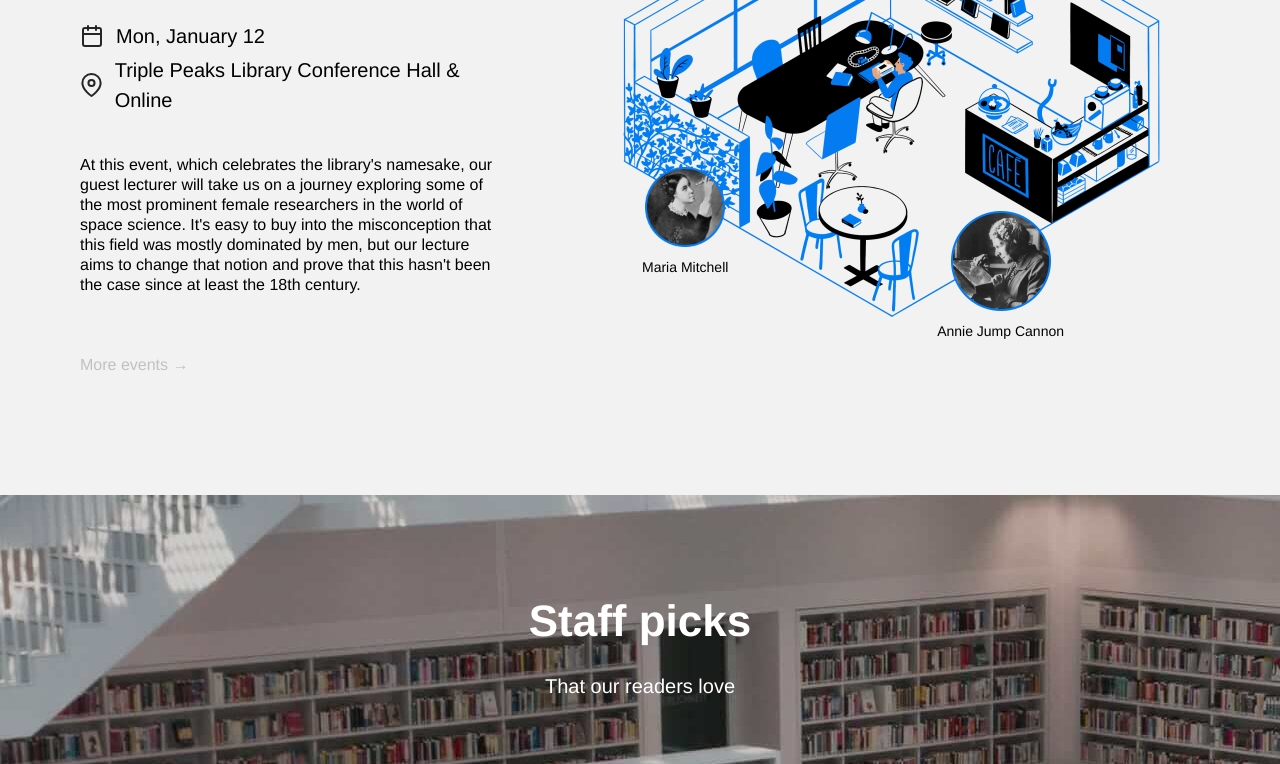
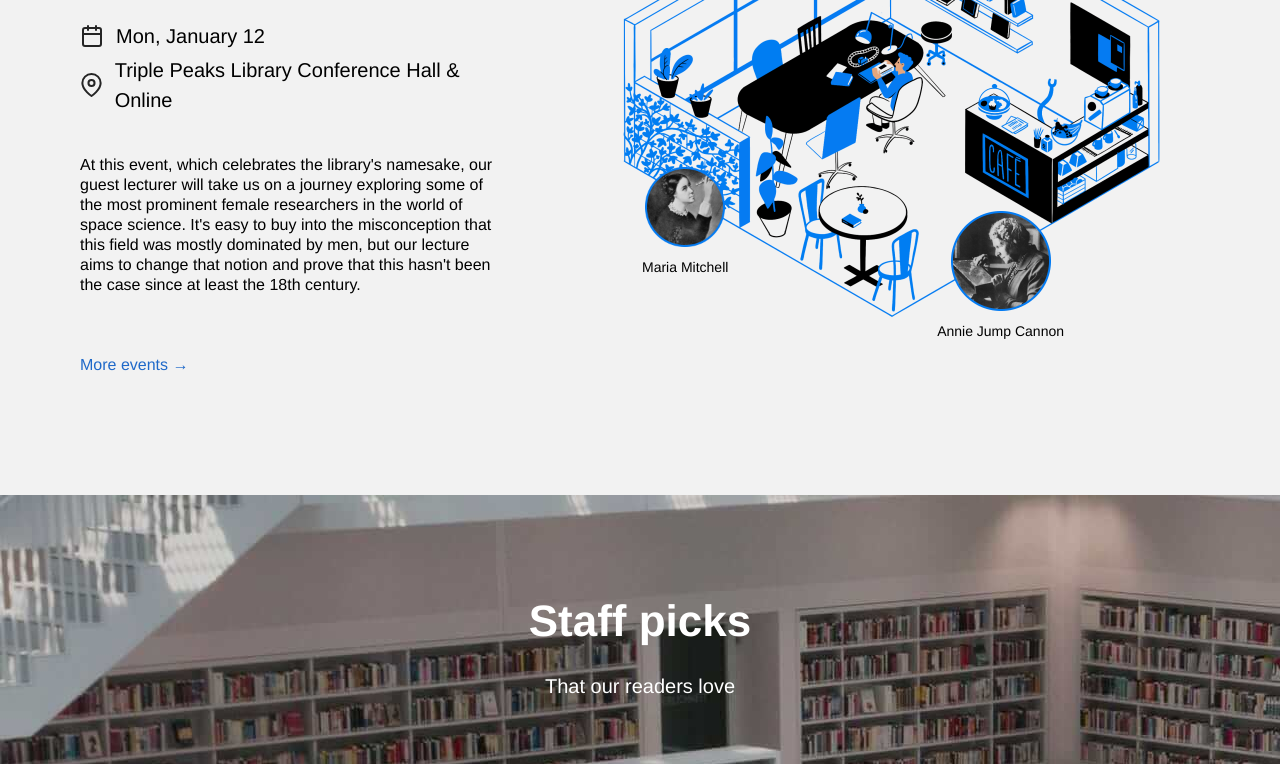
Before and after one commit to parkthiti/se_project_library, a plain HTML site: page index.html in a window 1280 px wide. In both pictures the pointer is over the link 134 px from the left and 1493 px from the top of the page. Shown: the part 1129-1893 px from the top of the page. Drawn offline with Linux system fonts and the light colour scheme.

Commit message:
edited css

```diff
--- a/styles/style.css
+++ b/styles/style.css
@@ -161,7 +161,7 @@
 }
 
 .events__more:hover {
-  color: #c1c1c1;
+  color: #1f69c9;
 }
 
 .events__cover {
```
